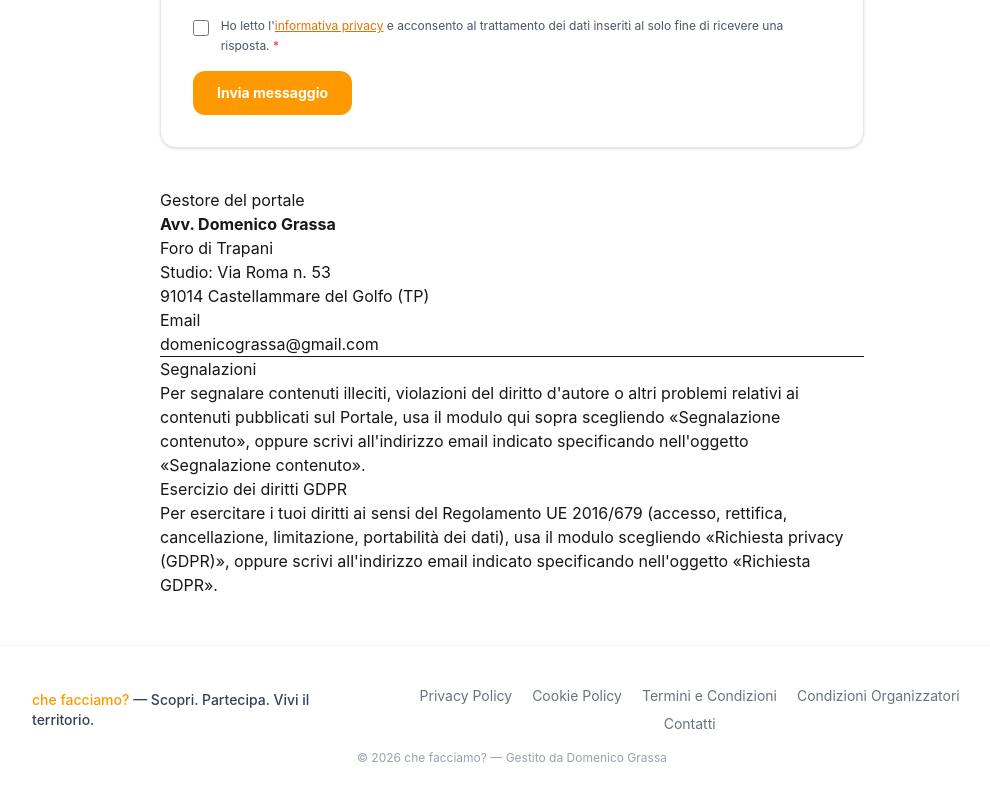
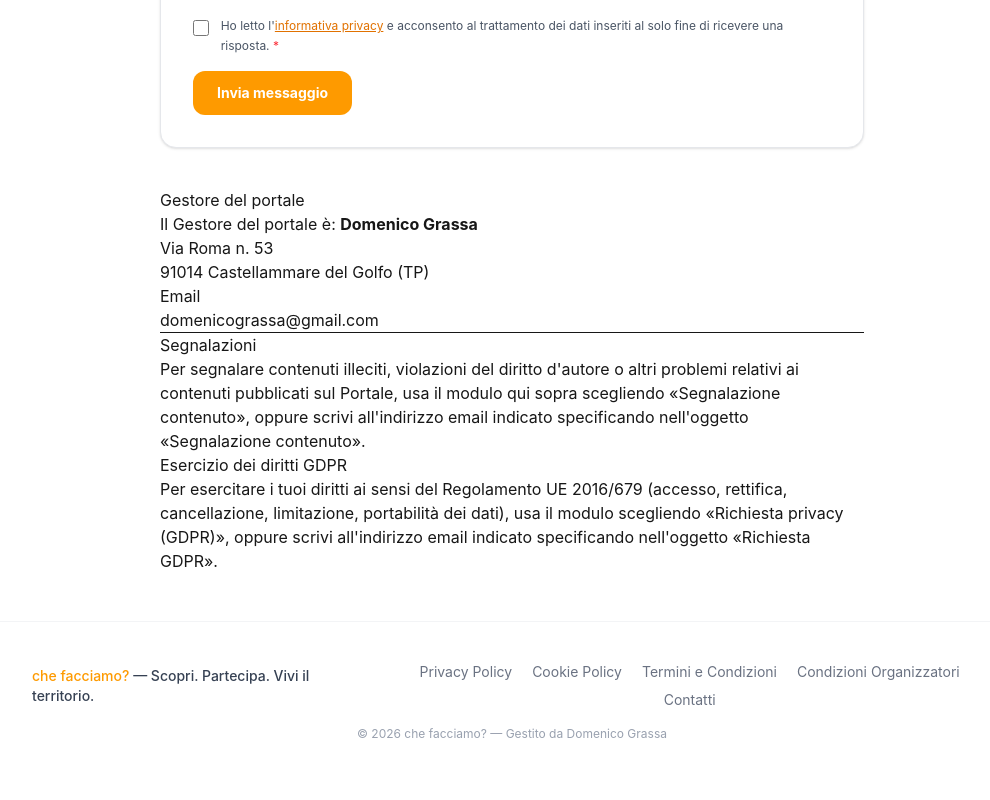
Before and after one commit to domenicograssa/cosafacciamo, a Next.js app: page /contatti in a window 1280 px wide. Shown: the part 692-1492 px from the top of the page, without its empty margins (128-1118 px from the left). Built offline with nearby package versions, Linux system fonts and the light colour scheme.

Commit message:
Contatti e pagine legali: gestore indicato come Domenico Grassa con solo indirizzo

```diff
--- a/src/app/(legal)/contatti/page.tsx
+++ b/src/app/(legal)/contatti/page.tsx
@@ -31,9 +31,8 @@ export default function Contatti() {
       <article className="prose prose-gray max-w-none mt-10">
         <h2>Gestore del portale</h2>
         <p>
-          <strong>Avv. Domenico Grassa</strong><br />
-          Foro di Trapani<br />
-          Studio: Via Roma n. 53<br />
+          Il Gestore del portale è: <strong>Domenico Grassa</strong><br />
+          Via Roma n. 53<br />
           91014 Castellammare del Golfo (TP)
         </p>
 
--- a/src/app/(legal)/privacy-policy/page.tsx
+++ b/src/app/(legal)/privacy-policy/page.tsx
@@ -14,9 +14,8 @@ export default function PrivacyPolicy() {
       <h2>1. Titolare del trattamento</h2>
       <p>
         Il titolare del trattamento dei dati personali è:<br />
-        <strong>Avv. Domenico Grassa</strong><br />
-        Foro di Trapani<br />
-        Studio: Via Roma n. 53, 91014 Castellammare del Golfo (TP)<br />
+        <strong>Domenico Grassa</strong><br />
+        Via Roma n. 53, 91014 Castellammare del Golfo (TP)<br />
         Email: <a href="mailto:domenicograssa@gmail.com">domenicograssa@gmail.com</a>
       </p>
 
--- a/src/app/(legal)/termini-e-condizioni/page.tsx
+++ b/src/app/(legal)/termini-e-condizioni/page.tsx
@@ -14,8 +14,8 @@ export default function TerminiCondizioni() {
       <h2>1. Il Gestore</h2>
       <p>
         Il portale <strong>che facciamo?</strong> (di seguito «il Portale») è gestito da:<br />
-        <strong>Avv. Domenico Grassa</strong><br />
-        Foro di Trapani — Studio: Via Roma n. 53, 91014 Castellammare del Golfo (TP)<br />
+        <strong>Domenico Grassa</strong><br />
+        Via Roma n. 53, 91014 Castellammare del Golfo (TP)<br />
         Email: <a href="mailto:domenicograssa@gmail.com">domenicograssa@gmail.com</a>
       </p>
 
```
